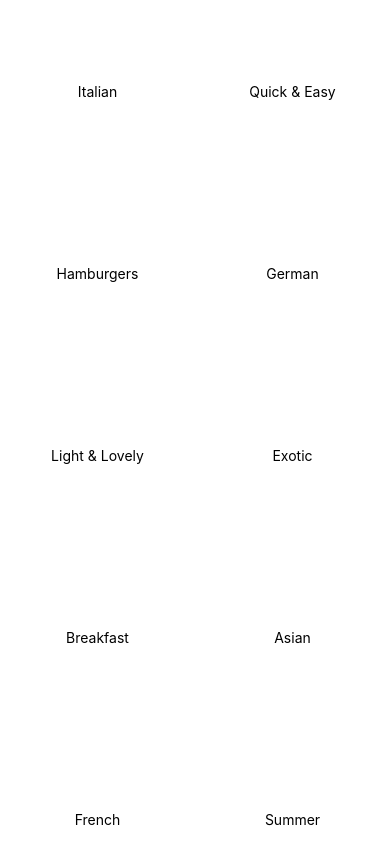
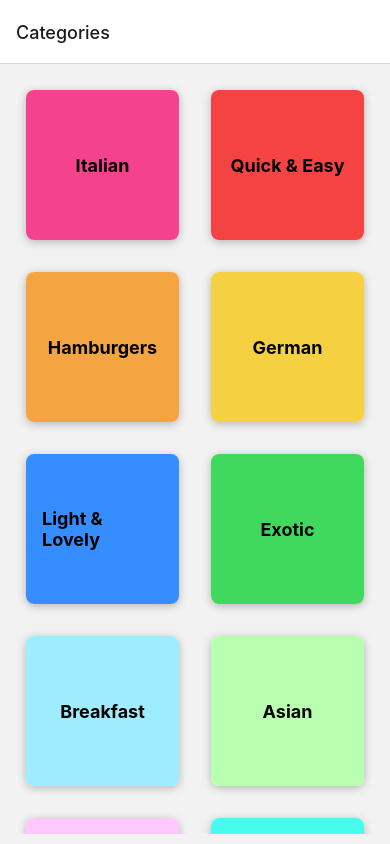
Before and after one commit to pa-tiq/react-native-meals, a React Native app: screen /Categories in a window 390 px wide. Built offline with nearby package versions, Linux system fonts and the light colour scheme.

Commit message:
navigation

```diff
--- a/App.js
+++ b/App.js
@@ -1,10 +1,23 @@
 import { StatusBar } from 'expo-status-bar';
 import { StyleSheet, Text, View } from 'react-native';
+import { NavigationContainer } from '@react-navigation/native';
+import { createNativeStackNavigator } from '@react-navigation/native-stack';
 import CategoryScreen from './screens/CategoryScreen';
+import MealsScreen from './screens/MealsScreen';
+
+const Stack = createNativeStackNavigator();
 
 export default function App() {
   return (
-    <CategoryScreen/>
+    <>
+      <StatusBar style='light' />
+      <NavigationContainer>
+        <Stack.Navigator>
+          <Stack.Screen name='Categories' component={CategoryScreen} />
+          <Stack.Screen name='CategoryDetails' component={MealsScreen} />
+        </Stack.Navigator>
+      </NavigationContainer>
+    </>
   );
 }
 
--- a/app.json
+++ b/app.json
@@ -5,6 +5,7 @@
     "version": "1.0.0",
     "orientation": "portrait",
     "icon": "./assets/icon.png",
+    "backgroundColor": "#24180f",
     "splash": {
       "image": "./assets/splash.png",
       "resizeMode": "contain",
--- a/components/CategoryGridTile.js
+++ b/components/CategoryGridTile.js
@@ -1,11 +1,18 @@
-import { StyleSheet, Text, View,  Pressable } from 'react-native';
+import { StyleSheet, Text, View, Pressable, Platform } from 'react-native';
 
-const CategoryGridTile = ({title,color}) => {
+const CategoryGridTile = ({ title, color, onPress }) => {
   return (
     <View style={styles.gridItem}>
-      <Pressable style={styles.button}>
-        <View style={styles.innerContainer}>
-          <Text>{title}</Text>
+      <Pressable
+        android_ripple={{ color: '#ccc' }} // button press visual feedback for android
+        style={({ pressed }) => [
+          styles.button,
+          (pressed && Platform.OS === 'ios') ? styles.buttonPressed_iOS : null,
+        ]} // button press visual feedback for iOS
+        onPress={onPress}
+      >
+        <View style={[styles.innerContainer, { backgroundColor: color }]}>
+          <Text style={styles.title}>{title}</Text>
         </View>
       </Pressable>
     </View>
@@ -20,15 +27,31 @@ const styles = StyleSheet.create({
     margin: 16,
     height: 150,
     borderRadius: 8,
-    elevation: 4
+    // shadow for Android (overflow:'hidden' hides the shadow in iOS)
+    elevation: 4,
+    overflow: Platform.OS === 'android' ? 'hidden' : 'visible',
+    // shadow for iOS
+    backgroundColor: 'white',
+    shadowColor: 'black',
+    shadowOpacity: 0.25,
+    shadowOffset: { width: 0, height: 2 },
+    shadowRadius: 8,
   },
-  button:{
-    flex:1
+  button: {
+    flex: 1,
   },
-  innerContainer:{
-    flex:1,
-    padding:16,
+  buttonPressed_iOS: {
+    opacity: 0.5,
+  },
+  innerContainer: {
+    flex: 1,
+    padding: 16,
+    borderRadius: 8,
     justifyContent: 'center',
-    alignItems:'center',
-  }
+    alignItems: 'center',
+  },
+  title: {
+    fontWeight: 'bold',
+    fontSize: 18,
+  },
 });
--- /dev/null
+++ b/components/Mealitem.js
@@ -0,0 +1,20 @@
+import { StyleSheet, Text, View } from 'react-native';
+
+const MealItem = ({ title }) => {
+
+  return (
+    <View style={styles.container}>
+      <Text>{title}</Text>
+    </View>
+  );
+};
+
+export default MealItem;
+
+const styles = StyleSheet.create({
+  container: {
+    flex: 1,
+    paddingVertical: 10,
+    paddingHorizontal: 10,
+  },
+});
--- a/package.json
+++ b/package.json
@@ -10,11 +10,15 @@
     "eject": "expo eject"
   },
   "dependencies": {
+    "@react-navigation/native": "^6.0.14",
+    "@react-navigation/native-stack": "^6.9.2",
     "expo": "^47.0.8",
     "expo-status-bar": "~1.4.2",
     "react": "18.1.0",
     "react-dom": "18.1.0",
     "react-native": "0.70.5",
+    "react-native-safe-area-context": "4.4.1",
+    "react-native-screens": "~3.18.0",
     "react-native-web": "~0.18.7"
   },
   "devDependencies": {
--- a/screens/CategoryScreen.js
+++ b/screens/CategoryScreen.js
@@ -1,22 +1,30 @@
-import { StyleSheet, Text, View, FlatList } from 'react-native';
+import { StyleSheet, View, FlatList } from 'react-native';
 import CategoryGridTile from '../components/CategoryGridTile';
 import { CATEGORIES } from '../data/dummy-data';
 
-const CategoryScreen = () => {
+const CategoryScreen = ({ navigation }) => {
+  const renderCategoryItem = (itemData) => {
+    const pressHandler = () => {
+      navigation.navigate('CategoryDetails', { categoryId: itemData.item.id });
+    };
+    return (
+      <CategoryGridTile
+        title={itemData.item.title}
+        color={itemData.item.color}
+        onPress={pressHandler}
+      />
+    );
+  };
+
   return (
-    <FlatList
-      data={CATEGORIES}
-      numColumns={2}
-      keyExtractor={(item) => item.id}
-      renderItem={(itemData) => {
-        return (
-          <CategoryGridTile
-            title={itemData.item.title}
-            color={itemData.item.color}
-          />
-        );
-      }}
-    />
+    <View style={styles.container}>
+      <FlatList
+        data={CATEGORIES}
+        numColumns={2}
+        keyExtractor={(item) => item.id}
+        renderItem={renderCategoryItem}
+      />
+    </View>
   );
 };
 
@@ -25,8 +33,7 @@ export default CategoryScreen;
 const styles = StyleSheet.create({
   container: {
     flex: 1,
-    backgroundColor: '#fff',
-    alignItems: 'center',
-    justifyContent: 'center',
+    paddingVertical: 10,
+    paddingHorizontal: 10,
   },
 });
--- /dev/null
+++ b/screens/MealsScreen.js
@@ -0,0 +1,34 @@
+import { StyleSheet, Text, View, FlatList } from 'react-native';
+import MealItem from '../components/Mealitem';
+import { MEALS } from '../data/dummy-data';
+
+const MealsScreen = ({ route }) => {
+  const categoryId = route.params.categoryId;
+  const displayedMeals = MEALS.filter((mealItem) => {
+    return mealItem.categoryIds.indexOf(categoryId) >= 0;
+  });
+
+  return (
+    <View style={styles.container}>
+      <FlatList
+        data={displayedMeals}
+        keyExtractor={(meal) => {
+          meal.id;
+        }}
+        renderItem={(itemData) => {
+          return <MealItem title={itemData.item.title}/>
+        }}
+      />
+    </View>
+  );
+};
+
+export default MealsScreen;
+
+const styles = StyleSheet.create({
+  container: {
+    flex: 1,
+    paddingVertical: 10,
+    paddingHorizontal: 10,
+  },
+});
```
Also changed, not shown: 1 other file (tests, documents, lock files or other folders).
